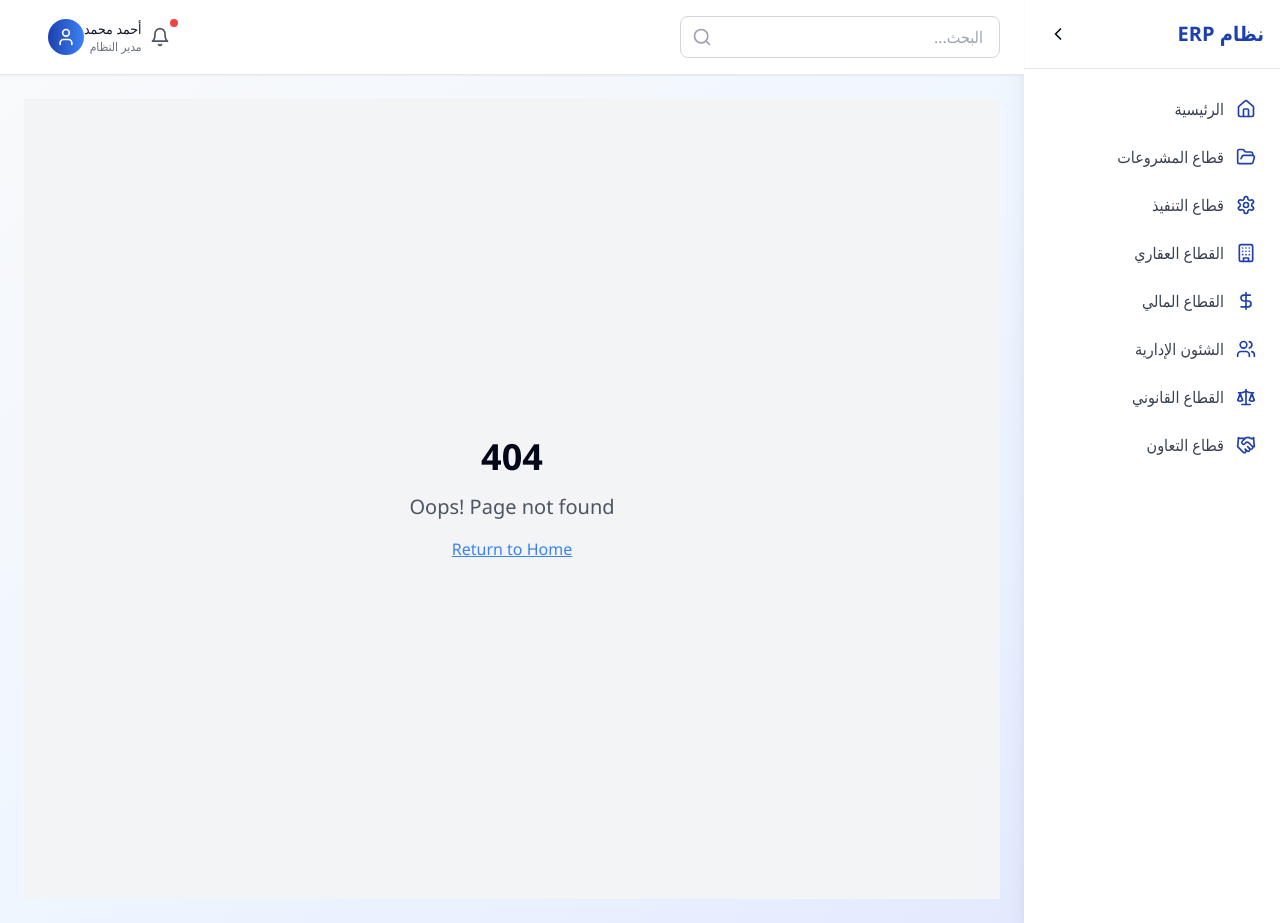
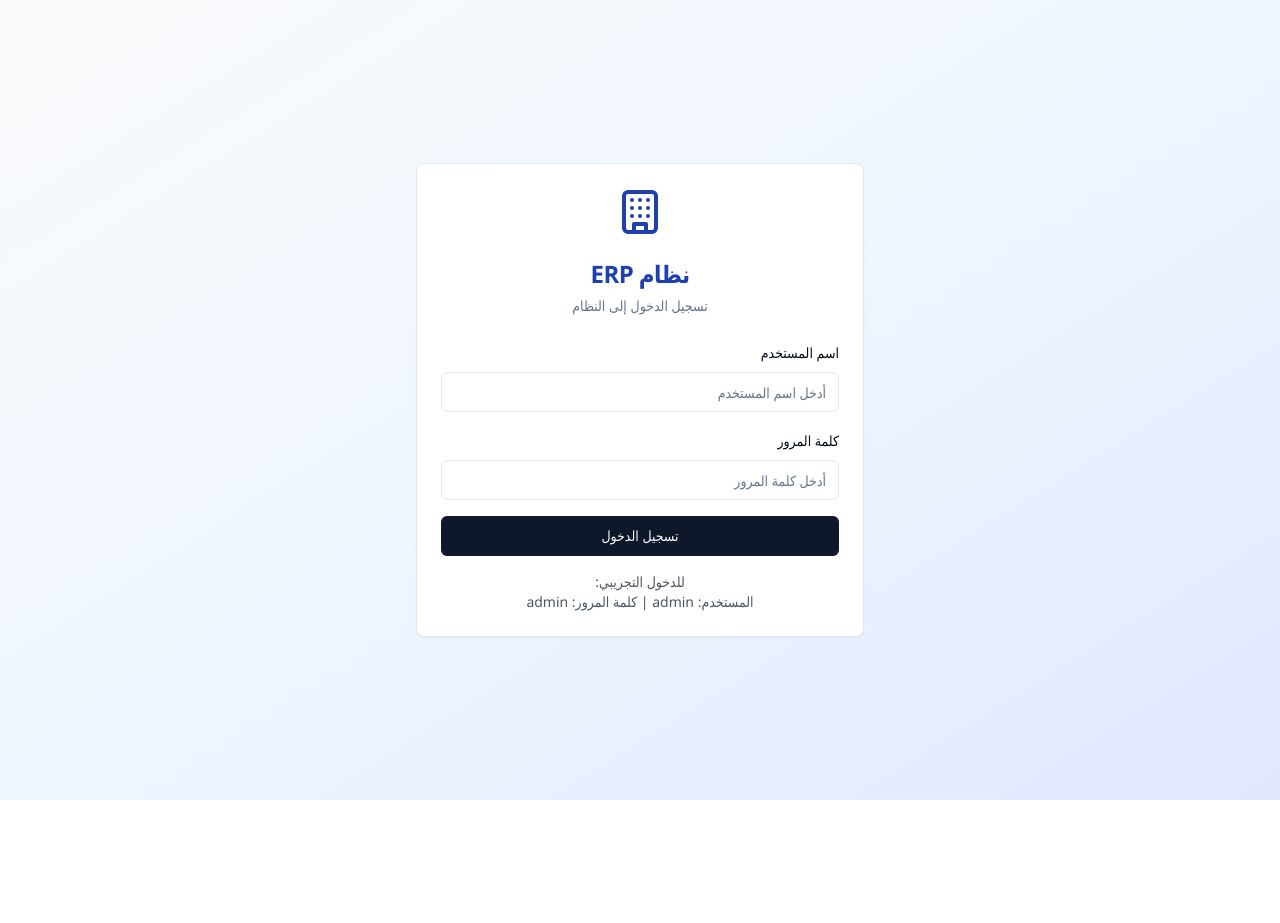
Before and after one commit to ahussiny/heya-insights-dashboard-190bd3f9, a React (Vite) app: page /login in a window 1280 px wide. Before the commit this address had no page. After the commit the page ends 800 px from the top, so only its background shows below. Built offline with nearby package versions, Linux system fonts and the light colour scheme.

Commit message:
Add basic login page
Adds a login page with hardcoded username and password for initial access.

```diff
--- a/src/App.tsx
+++ b/src/App.tsx
@@ -3,8 +3,10 @@ import { Toaster } from "@/components/ui/toaster";
 import { Toaster as Sonner } from "@/components/ui/sonner";
 import { TooltipProvider } from "@/components/ui/tooltip";
 import { QueryClient, QueryClientProvider } from "@tanstack/react-query";
-import { BrowserRouter, Routes, Route } from "react-router-dom";
+import { BrowserRouter, Routes, Route, Navigate } from "react-router-dom";
 import { Layout } from "./components/Layout";
+import { LoginPage } from "./components/LoginPage";
+import { ProtectedRoute } from "./components/ProtectedRoute";
 import { Dashboard } from "./pages/Dashboard";
 import { ProjectsPage } from "./pages/ProjectsPage";
 import { ExecutionPage } from "./pages/ExecutionPage";
@@ -23,19 +25,66 @@ const App = () => (
       <Toaster />
       <Sonner />
       <BrowserRouter>
-        <Layout>
-          <Routes>
-            <Route path="/" element={<Dashboard />} />
-            <Route path="/projects" element={<ProjectsPage />} />
-            <Route path="/execution" element={<ExecutionPage />} />
-            <Route path="/real-estate" element={<RealEstatePage />} />
-            <Route path="/finance" element={<FinancePage />} />
-            <Route path="/admin" element={<AdminPage />} />
-            <Route path="/legal" element={<LegalPage />} />
-            <Route path="/cooperation" element={<CooperationPage />} />
-            <Route path="*" element={<NotFound />} />
-          </Routes>
-        </Layout>
+        <Routes>
+          <Route path="/login" element={<LoginPage />} />
+          <Route path="/" element={
+            <ProtectedRoute>
+              <Layout>
+                <Dashboard />
+              </Layout>
+            </ProtectedRoute>
+          } />
+          <Route path="/projects" element={
+            <ProtectedRoute>
+              <Layout>
+                <ProjectsPage />
+              </Layout>
+            </ProtectedRoute>
+          } />
+          <Route path="/execution" element={
+            <ProtectedRoute>
+              <Layout>
+                <ExecutionPage />
+              </Layout>
+            </ProtectedRoute>
+          } />
+          <Route path="/real-estate" element={
+            <ProtectedRoute>
+              <Layout>
+                <RealEstatePage />
+              </Layout>
+            </ProtectedRoute>
+          } />
+          <Route path="/finance" element={
+            <ProtectedRoute>
+              <Layout>
+                <FinancePage />
+              </Layout>
+            </ProtectedRoute>
+          } />
+          <Route path="/admin" element={
+            <ProtectedRoute>
+              <Layout>
+                <AdminPage />
+              </Layout>
+            </ProtectedRoute>
+          } />
+          <Route path="/legal" element={
+            <ProtectedRoute>
+              <Layout>
+                <LegalPage />
+              </Layout>
+            </ProtectedRoute>
+          } />
+          <Route path="/cooperation" element={
+            <ProtectedRoute>
+              <Layout>
+                <CooperationPage />
+              </Layout>
+            </ProtectedRoute>
+          } />
+          <Route path="*" element={<NotFound />} />
+        </Routes>
       </BrowserRouter>
     </TooltipProvider>
   </QueryClientProvider>
--- a/src/components/Header.tsx
+++ b/src/components/Header.tsx
@@ -1,37 +1,38 @@
 
 import React from 'react';
-import { Bell, User, Search } from 'lucide-react';
+import { useNavigate } from 'react-router-dom';
+import { Button } from '@/components/ui/button';
+import { LogOut, User } from 'lucide-react';
 
 export const Header = () => {
+  const navigate = useNavigate();
+
+  const handleLogout = () => {
+    localStorage.removeItem('isAuthenticated');
+    navigate('/login');
+  };
+
   return (
     <header className="bg-white shadow-sm border-b border-gray-200 px-6 py-4">
       <div className="flex items-center justify-between">
         <div className="flex items-center space-x-4">
-          <div className="relative">
-            <Search className="absolute left-3 top-1/2 transform -translate-y-1/2 text-gray-400" size={20} />
-            <input
-              type="text"
-              placeholder="البحث..."
-              className="pl-10 pr-4 py-2 border border-gray-300 rounded-lg focus:ring-2 focus:ring-erp-blue focus:border-transparent w-80"
-            />
-          </div>
+          <h2 className="text-xl font-semibold text-gray-800">لوحة التحكم</h2>
         </div>
 
         <div className="flex items-center space-x-4">
-          <button className="relative p-2 text-gray-600 hover:text-erp-blue transition-colors">
-            <Bell size={20} />
-            <span className="absolute top-0 right-0 h-2 w-2 bg-red-500 rounded-full"></span>
-          </button>
-
-          <div className="flex items-center space-x-2">
-            <div className="text-right">
-              <p className="text-sm font-medium text-gray-900">أحمد محمد</p>
-              <p className="text-xs text-gray-500">مدير النظام</p>
-            </div>
-            <button className="p-2 bg-gradient-to-r from-erp-blue to-erp-blue-light text-white rounded-full">
-              <User size={20} />
-            </button>
+          <div className="flex items-center space-x-2 text-gray-600">
+            <User size={20} />
+            <span className="text-sm">المسؤول</span>
           </div>
+          <Button
+            variant="outline"
+            size="sm"
+            onClick={handleLogout}
+            className="flex items-center space-x-2"
+          >
+            <LogOut size={16} />
+            <span>تسجيل الخروج</span>
+          </Button>
         </div>
       </div>
     </header>
--- /dev/null
+++ b/src/components/LoginPage.tsx
@@ -0,0 +1,77 @@
+
+import React, { useState } from 'react';
+import { useNavigate } from 'react-router-dom';
+import { Button } from '@/components/ui/button';
+import { Input } from '@/components/ui/input';
+import { Label } from '@/components/ui/label';
+import { Card, CardContent, CardDescription, CardHeader, CardTitle } from '@/components/ui/card';
+import { Building } from 'lucide-react';
+
+export const LoginPage = () => {
+  const [username, setUsername] = useState('');
+  const [password, setPassword] = useState('');
+  const [error, setError] = useState('');
+  const navigate = useNavigate();
+
+  const handleLogin = (e: React.FormEvent) => {
+    e.preventDefault();
+    setError('');
+
+    if (username === 'admin' && password === 'admin') {
+      localStorage.setItem('isAuthenticated', 'true');
+      navigate('/');
+    } else {
+      setError('اسم المستخدم أو كلمة المرور غير صحيحة');
+    }
+  };
+
+  return (
+    <div className="min-h-screen bg-gradient-to-br from-gray-50 via-blue-50 to-indigo-100 flex items-center justify-center p-4">
+      <Card className="w-full max-w-md">
+        <CardHeader className="text-center">
+          <div className="flex justify-center mb-4">
+            <Building className="h-12 w-12 text-erp-blue" />
+          </div>
+          <CardTitle className="text-2xl font-bold text-erp-blue">نظام ERP</CardTitle>
+          <CardDescription>تسجيل الدخول إلى النظام</CardDescription>
+        </CardHeader>
+        <CardContent>
+          <form onSubmit={handleLogin} className="space-y-4">
+            <div className="space-y-2">
+              <Label htmlFor="username">اسم المستخدم</Label>
+              <Input
+                id="username"
+                type="text"
+                value={username}
+                onChange={(e) => setUsername(e.target.value)}
+                placeholder="أدخل اسم المستخدم"
+                required
+              />
+            </div>
+            <div className="space-y-2">
+              <Label htmlFor="password">كلمة المرور</Label>
+              <Input
+                id="password"
+                type="password"
+                value={password}
+                onChange={(e) => setPassword(e.target.value)}
+                placeholder="أدخل كلمة المرور"
+                required
+              />
+            </div>
+            {error && (
+              <div className="text-red-500 text-sm text-center">{error}</div>
+            )}
+            <Button type="submit" className="w-full">
+              تسجيل الدخول
+            </Button>
+          </form>
+          <div className="mt-4 text-center text-sm text-gray-600">
+            <p>للدخول التجريبي:</p>
+            <p>المستخدم: admin | كلمة المرور: admin</p>
+          </div>
+        </CardContent>
+      </Card>
+    </div>
+  );
+};
--- /dev/null
+++ b/src/components/ProtectedRoute.tsx
@@ -0,0 +1,17 @@
+
+import React from 'react';
+import { Navigate } from 'react-router-dom';
+
+interface ProtectedRouteProps {
+  children: React.ReactNode;
+}
+
+export const ProtectedRoute: React.FC<ProtectedRouteProps> = ({ children }) => {
+  const isAuthenticated = localStorage.getItem('isAuthenticated') === 'true';
+
+  if (!isAuthenticated) {
+    return <Navigate to="/login" replace />;
+  }
+
+  return <>{children}</>;
+};
```
